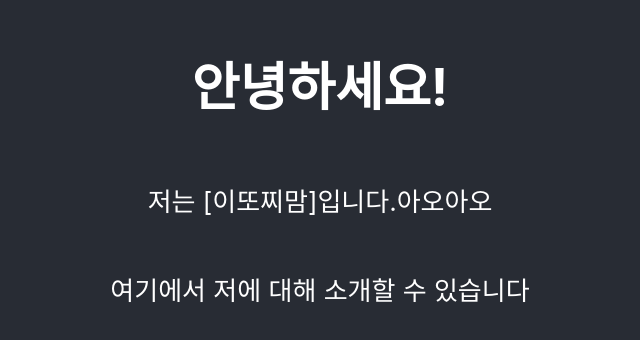
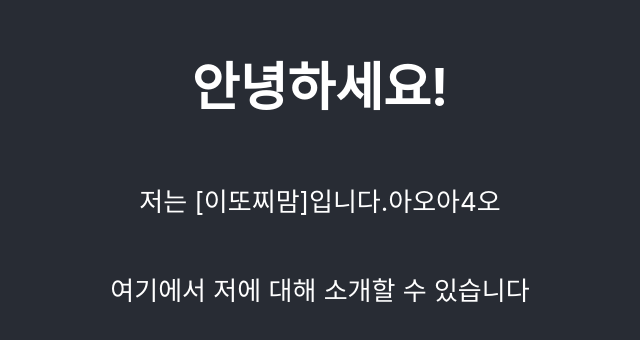
Before and after one commit to doyun0327/doyun0327.github.io, a React (Create React App) app: page / in a window 1280 px wide. Shown: the part 228-568 px from the top of the page, without its empty margins (320-960 px from the left). Built offline with nearby package versions, Linux system fonts and the light colour scheme.

Commit message:
자동배포테스트

```diff
--- a/src/App.js
+++ b/src/App.js
@@ -6,7 +6,7 @@ function App() {
          <div className="App">
       <header className="App-header">
       <h1>안녕하세요!</h1>
-        <p>저는 [이또찌맘]입니다.아오아오</p>
+        <p>저는 [이또찌맘]입니다.아오아4오</p>
         <p>여기에서 저에 대해 소개할 수 있습니다</p>
       </header>
     </div>
```
